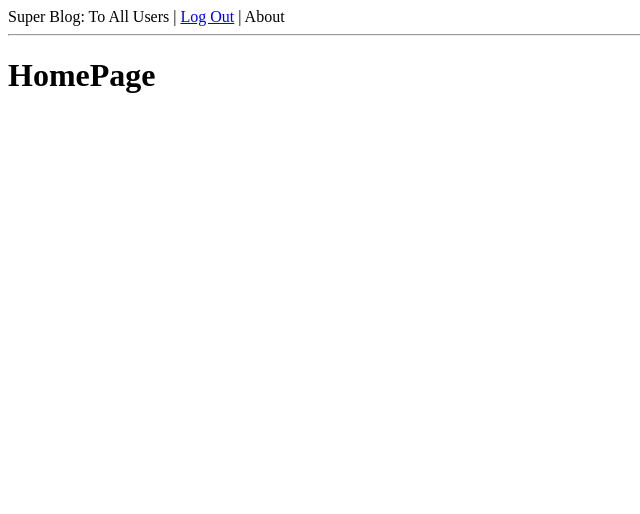
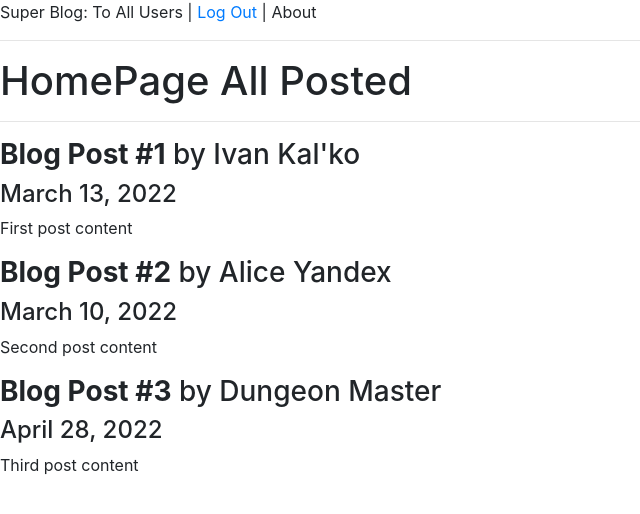
Before and after one commit to vano2149/flask_app, a Flask app: page / in a window 1280 px wide. Shown: the top 514 px of the page, without its empty margins (0-640 px from the left). Run offline with Flask 2, Linux system fonts and the light colour scheme; some libraries are stand-ins or nearby versions.

Commit message:
Create posted list , create favicon and create an base.css file!

```diff
--- a/app/models/post.py
+++ b/app/models/post.py
@@ -31,3 +31,24 @@ class Post(db.Model):
 
     def __repr__(self):
         return f"<Post [timestamp:{self.timestamp}, body:{self.body}]>"
+
+posts = [
+    {
+        "author" : "Ivan Kal'ko",
+        'title' : 'Blog Post #1',
+        'content' : "First post content",
+        'date_posted' : "March 13, 2022",
+    },
+    {
+        'author' : 'Alice Yandex',
+        'title' : 'Blog Post #2',
+        'content': 'Second post content',
+        'date_posted' : 'March 10, 2022',
+    },
+    {
+        'author':"Dungeon Master",
+        'title':'Blog Post #3',
+        'content' :'Third post content',
+        'date_posted': 'April 28, 2022',
+    }
+]
--- a/app/routes/general.py
+++ b/app/routes/general.py
@@ -6,12 +6,14 @@
 from app import app
 from flask import render_template
 from flask_login import login_required
+from app.models.post import posts
+
 
 @app.route("/", methods=["GET"])
 def home_page():
-    return render_template("homepage.html", title="Home Page")
+    return render_template("homepage.html", title="Home Page", posts=posts)
 
 @app.route("/about", methods=["GET"])
-@login_required
+#@login_required
 def about():
     return render_template("about.html", title="About Page")
--- /dev/null
+++ b/app/static/css/base.css
@@ -0,0 +1,3 @@
+h1 {
+    color : red;
+}
--- a/app/templates/about.html
+++ b/app/templates/about.html
@@ -3,4 +3,9 @@
 {% block content %}
     <h1>About Page</h1>
     <h2>Необходимо воткнуть инву про себя.. или про свой сайт/проект!!</h2>
+    <ul>
+        <li>Ful Name : <b>Kal'ko Ivan</b></li>
+        <li>Info: Short info about my developer's career</li>
+        <li>Personal site: <a href="https://github.com/vano2149">Ivan Kal'ko</a></li>
+    </ul>
 {% endblock %}
--- a/app/templates/base.html
+++ b/app/templates/base.html
@@ -6,6 +6,12 @@
         {% else %}
             <title>Default Title</title>
         {% endif %}
+    <!-- Favicon -->
+    <link rel="icon" type="image/png" href="{{ url_for('static', filename='favicon/favicon.png') }}"/>
+    <!--Custom css-->
+    <link rel="stylesheet" type="text/css" href="{{ url_for('static', filename='css/base.css')}}"/>
+    <!--Bootstrap Core-->
+    <link rel="stylesheet" href="https://maxcdn.bootstrapcdn.com/bootstrap/4.0.0/css/bootstrap.min.css" integrity="sha384-Gn5384xqQ1aoWXA+058RXPxPg6fy4IWvTNh0E263XmFcJlSAwiGgFAW/dAiS6JXm" crossorigin="anonymous">
     </head>
     <body>
         <div>
@@ -13,9 +19,9 @@
             <a htef="{{ url_for('users') }}">To All Users</a> |
             {% if 1 %}
             <a href="#">Log Out</a> |
-            <a htef="#">About</a>
+            <a htef="{{ url_for('about') }}">About</a>
             {% else %}
-                <a href="#">LogIn</a> |
+                <a href="{{ url_for('login') }}">LogIn</a> |
                 <a href="#">Register</a>
             {% endif %}
         </div>
@@ -34,5 +40,8 @@
         {% block content %}
         {% endblock %}
         <!--Конец блока вставки дочернего шаблона-->
+        <script src="https://code.jquery.com/jquery-3.2.1.slim.min.js" integrity="sha384-KJ3o2DKtIkvYIK3UENzmM7KCkRr/rE9/Qpg6aAZGJwFDMVNA/GpGFF93hXpG5KkN" crossorigin="anonymous"></script>
+        <script src="https://cdnjs.cloudflare.com/ajax/libs/popper.js/1.12.9/umd/popper.min.js" integrity="sha384-ApNbgh9B+Y1QKtv3Rn7W3mgPxhU9K/ScQsAP7hUibX39j7fakFPskvXusvfa0b4Q" crossorigin="anonymous"></script>
+        <script src="https://maxcdn.bootstrapcdn.com/bootstrap/4.0.0/js/bootstrap.min.js" integrity="sha384-JZR6Spejh4U02d8jOt6vLEHfe/JQGiRRSQQxSfFWpi1MquVdAyjUar5+76PVCmYl" crossorigin="anonymous"></script>
     </body>
 </html>
--- a/app/templates/homepage.html
+++ b/app/templates/homepage.html
@@ -3,5 +3,12 @@
 {% extends "base.html" %}
 
 {% block content %}
-    <h1>HomePage</h1>
+    <h1>HomePage All Posted</h1><hr>
+    {% for post in posts %}
+    <h3><b>{{ post.title }}</b> by {{post.author }}</h3>
+    <h4>{{ post.date_posted }}</h4>
+    <p>
+        {{ post.content }}
+    </p>
+    {% endfor %}
 {% endblock %}
--- a/app/templates/register.html
+++ b/app/templates/register.html
@@ -1,5 +1,5 @@
 <!--Шаблон регистрации нового пользователя-->
-
+{% extends "base.html" %}
 {% block content %}
     <h1>Register</h1>
     <p>Try register using form below:</p>
```
Also changed, not shown: app/static/favicon/favicon.png (added).
